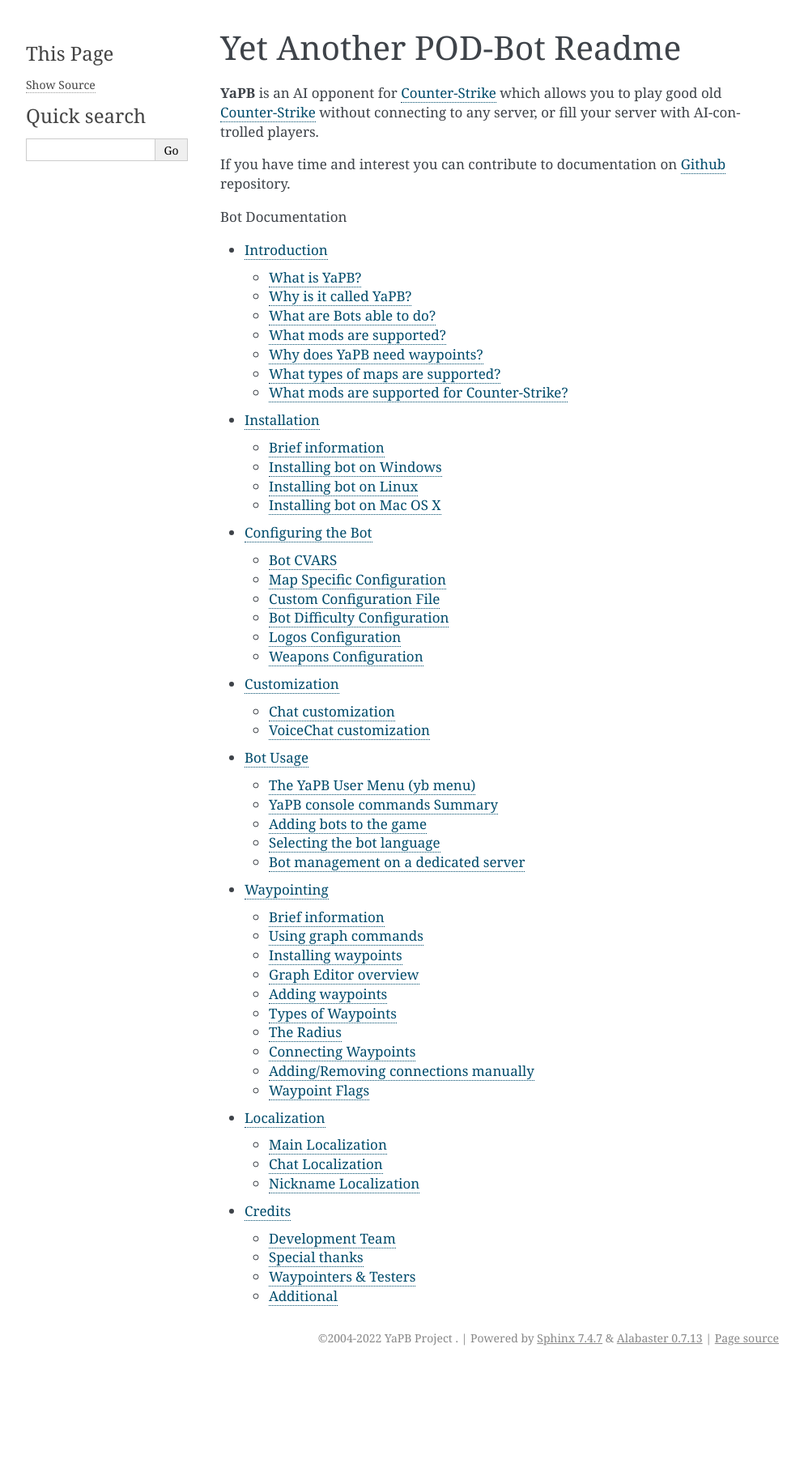
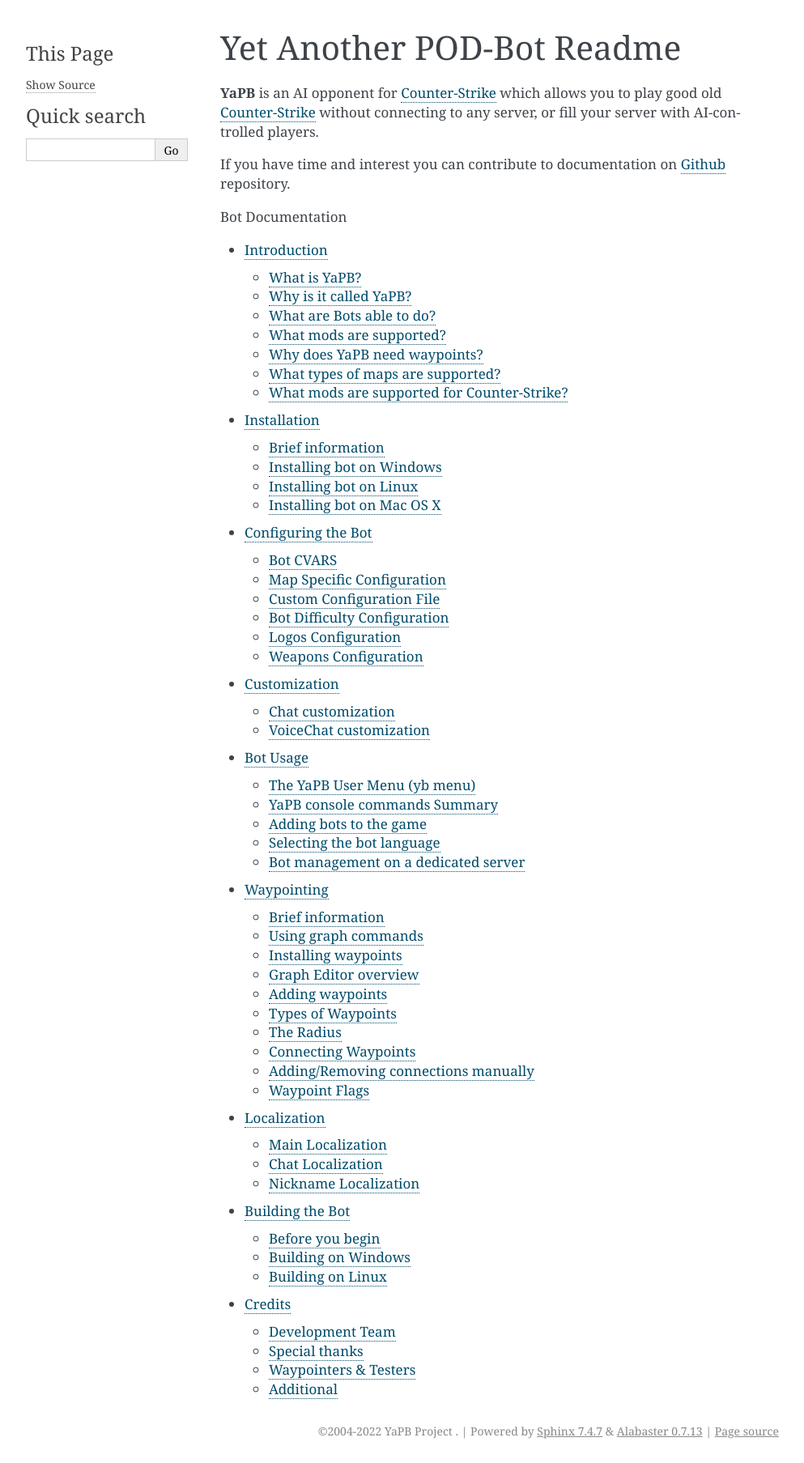
Before and after one commit to yapb/docs, a Sphinx documentation site: the page built from docs/index.rst, in a window 1280 px wide. Shown: the whole page at 81% size, without its empty margins (148-1141 px from the left). Built offline with Sphinx 7.4.7, drawn with Linux system fonts in a browser that asks for light colours; before the commit the page ends 1692 px from its top, so only the background shows below that; some of the changed lines change nothing that is shown.

Commit message:
add: building section

```diff
--- /dev/null
+++ b/docs/building.rst
@@ -0,0 +1,47 @@
+**************************
+Building the Bot
+**************************
+
+.. contents:: Table of Contents
+
+Before you begin
+======================
+If you have all the required packages, you can skip this section.
+
+.. Note:: You need to build 32-bit library, since Valve has dropped support for 64-bit mode HLDS.
+
+Installing the Windows Packages
+-----------------------------------
+- Install the latest version of Visual Studio from https://visualstudio.microsoft.com/
+- Launch the Visual Studio Installer, select the required Visual Studio edition and install all necessary components for C/C++ development.
+- Install the latest version of Git for Windows from https://git-scm.com/download/windows/
+- Run the installer, and follow the installation instructions.
+- Install the latest version of Python from https://www.python.org/downloads/windows/
+- Run the installer, and follow the installation instructions.
+- Install the Meson and Ninja using pip, by entering the following command in your cmd or powershell window ``pip install meson ninja``.
+- You're done!
+
+Installing the Linux Packages
+-----------------------------------
+- Install the latest version of GCC or Clang, by entering the following command in your terminal window ``sudo apt install gcc``, or ``sudo apt install clang``.
+- Install the latest version of Git, by entering the following command in your terminal window ``sudo apt install git``.
+- Install the latest version of Python, by entering the following command in your terminal window ``sudo apt install python3``.
+- Install the gcc-multilib and g++-multilib package, by entering the following command in your terminal window ``sudo apt install gcc-multilib g++-multilib``.
+- Install the Meson and Ninja using pip, by entering the following command in your terminal window ``pip install meson ninja``.
+- You're done!
+
+Building on Windows
+=======================
+- Clone the YaPB repository, by entering the following command in your cmd or powershell window ``git clone --recursive https://github.com/yapb/yapb``
+- Enter to the YaPB project directory: ``cd yapb``
+- Configure this project using Meson: ``meson setup build``
+- Compile the DLL library: ``meson compile -C build``
+- You're done! The compiled library is located at ``build/yapb.dll``
+
+Building on Linux
+=======================
+- Clone the YaPB repository, by entering the following command in your terminal window ``git clone --recursive https://github.com/yapb/yapb``
+- Enter to the YaPB project directory: ``cd yapb``
+- Configure this project using Meson: ``meson setup build``
+- Compile the .so library: ``meson compile -C build``
+- You're done! The compiled library is located at ``build/yapb.so``
--- a/docs/index.rst
+++ b/docs/index.rst
@@ -19,4 +19,5 @@
    botusage
    waypointing
    localization
+   building
    credits
```
